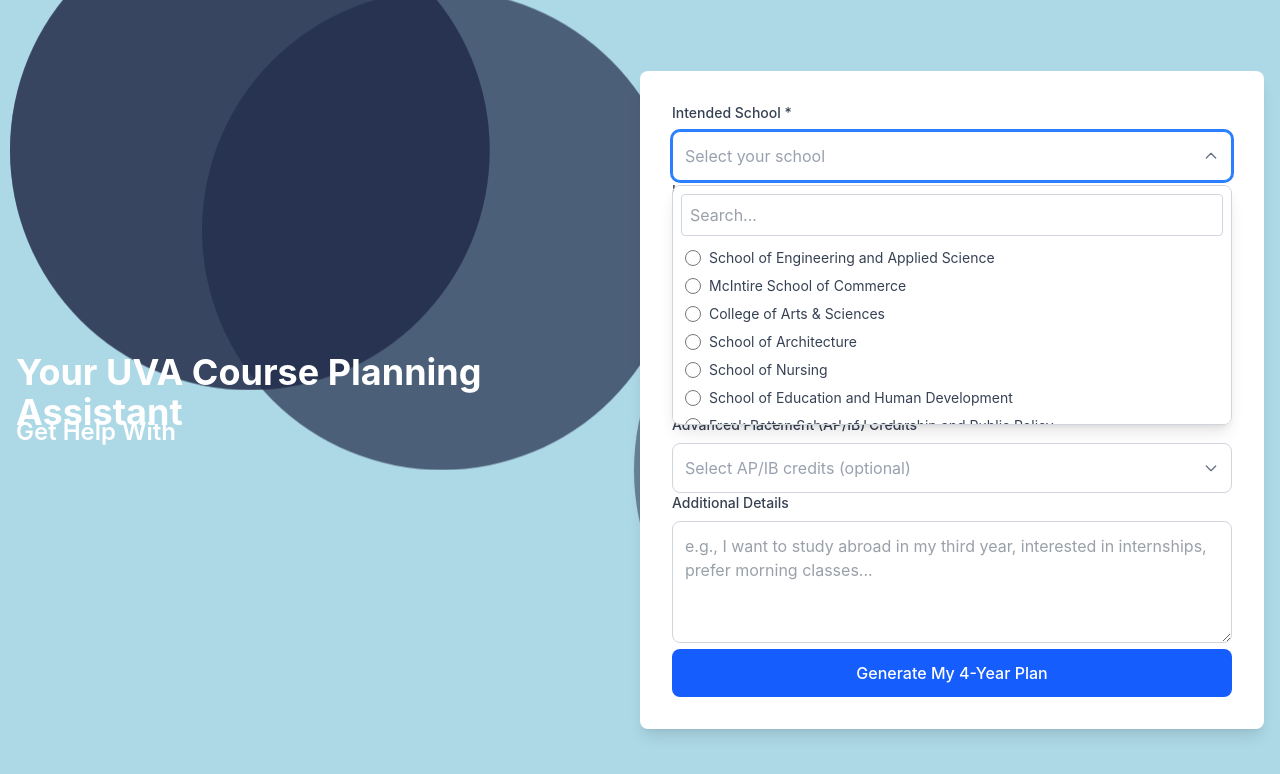
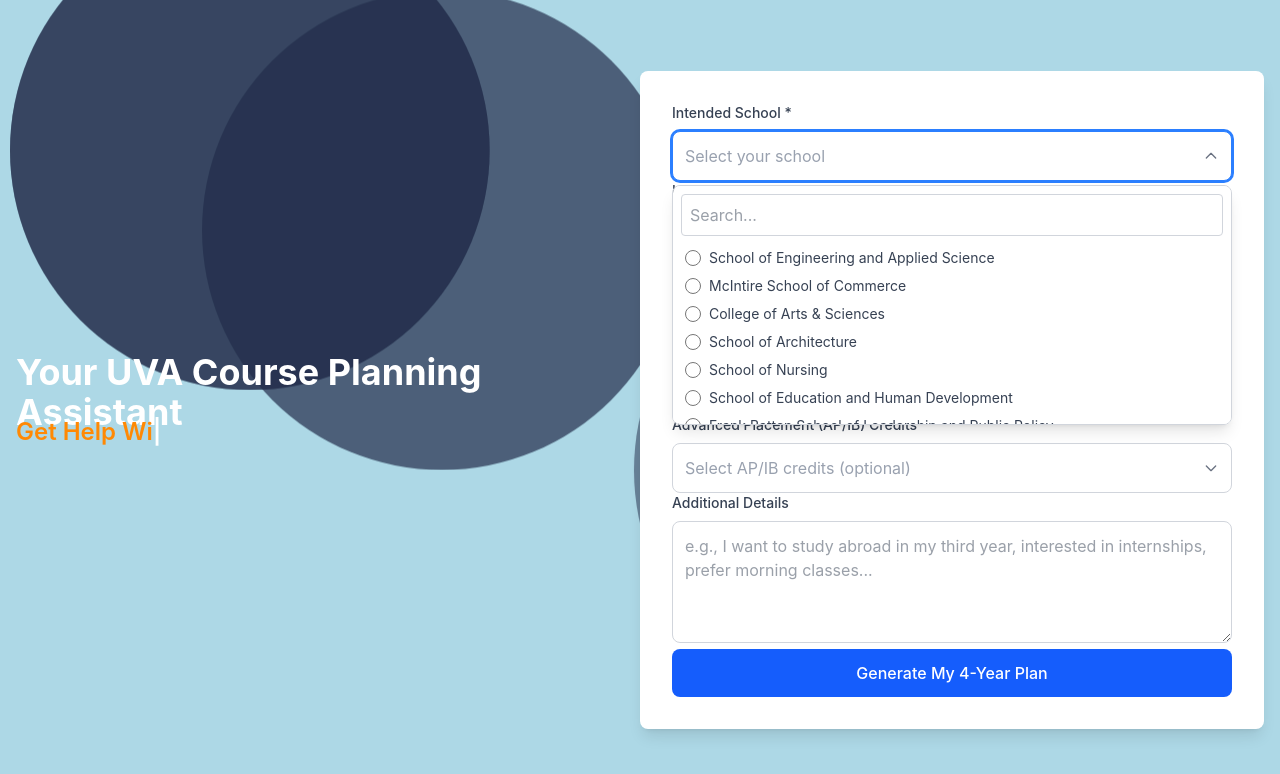
Before and after one commit to Poseidonspjs/HooHelper, a Next.js app in the folder hoos-helper/: page / in a window 1280 px wide. Both pictures are taken after a click on the button "Select your school". Shown: the top 774 px of the page. Built offline with nearby package versions, Linux system fonts and the light colour scheme.

Commit message:
Changed tagline and subtitle to continuously cycle through several subtitles

```diff
--- a/hoos-helper/src/app/page.tsx
+++ b/hoos-helper/src/app/page.tsx
@@ -184,57 +184,75 @@
   const [isLoading, setIsLoading] = useState(false);
   const [submitMessage, setSubmitMessage] = useState<{type: 'success' | 'error', text: string} | null>(null);
 
-  const [typedText, setTypedText] = useState("");
-  const [subtitleText, setSubtitleText] = useState("");
-  const [animationPhase, setAnimationPhase] = useState("typing-tagline");
+  const [typedTagline, setTypedTagline] = useState(""); // For the main tagline
+  const [typedSubtitle, setTypedSubtitle] = useState(""); // For the current subtitle
+  const [animationPhase, setAnimationPhase] = useState<
+    "typing-tagline" | "waiting-for-subtitle-start" | "typing-subtitle" | "deleting-subtitle"
+  >("typing-tagline");
+  const [currentSubtitleIndex, setCurrentSubtitleIndex] = useState(0);
 
   const tagline = "Your UVA Course Planning Assistant";
-  const subtitle = "Get Help With Your 4 Year Academic Plan";
+  const subtitles = [
+    "Get Help With Your 4 Year Academic Plan",
+    "Craft Your Ideal UVA Journey",
+    "Get Personalized Course Recommendations",
+    "Navigate Your Degree Requirements",
+    "Optimize Your Course Load",
+    "Plan for Study Abroad and Internships",
+    "Maximize Your UVA Experience"
+  ];
   const typingSpeed = 150;
   const deletingSpeed = 100;
-  const pauseTime = 2000;
+  const pauseTimeAfterTagline = 1500; // Pause after main tagline is typed
+  const pauseTimeAfterSubtitle = 1000; // Pause after subtitle is typed
 
   useEffect(() => {
     let timeoutId: NodeJS.Timeout;
 
     const handleAnimation = () => {
       switch (animationPhase) {
-        case "typing-tagline":
-          if (typedText.length < tagline.length) {
-            setTypedText(tagline.slice(0, typedText.length + 1));
+        case "typing-tagline": // Types the main tagline once
+          if (typedTagline.length < tagline.length) {
+            setTypedTagline(tagline.slice(0, typedTagline.length + 1));
           } else {
-            timeoutId = setTimeout(() => setAnimationPhase("typing-subtitle"), pauseTime / 2);
+            timeoutId = setTimeout(() => setAnimationPhase("waiting-for-subtitle-start"), pauseTimeAfterTagline);
           }
           break;
-        case "typing-subtitle":
-          if (subtitleText.length < subtitle.length) {
-            setSubtitleText(subtitle.slice(0, subtitleText.length + 1));
+
+        case "waiting-for-subtitle-start": // Brief pause before first subtitle starts
+          setAnimationPhase("typing-subtitle");
+          break;
+
+        case "typing-subtitle": // Types the current subtitle
+          const currentSubtitle = subtitles[currentSubtitleIndex];
+          if (typedSubtitle.length < currentSubtitle.length) {
+            setTypedSubtitle(currentSubtitle.slice(0, typedSubtitle.length + 1));
           } else {
-            timeoutId = setTimeout(() => setAnimationPhase("deleting-subtitle"), pauseTime);
+            timeoutId = setTimeout(() => setAnimationPhase("deleting-subtitle"), pauseTimeAfterSubtitle);
           }
           break;
-        case "deleting-subtitle":
-          if (subtitleText.length > 0) {
-            setSubtitleText(subtitleText.slice(0, subtitleText.length - 1));
+
+        case "deleting-subtitle": // Deletes the current subtitle
+          if (typedSubtitle.length > 0) {
+            setTypedSubtitle(typedSubtitle.slice(0, typedSubtitle.length - 1));
           } else {
-            setAnimationPhase("deleting-tagline");
-          }
-          break;
-        case "deleting-tagline":
-          if (typedText.length > 0) {
-            setTypedText(typedText.slice(0, typedText.length - 1));
-          } else {
-            timeoutId = setTimeout(() => setAnimationPhase("typing-tagline"), typingSpeed);
+            // Subtitle deleted, move to next one
+            setCurrentSubtitleIndex((prevIndex) => (prevIndex + 1) % subtitles.length);
+            setAnimationPhase("typing-subtitle"); // Start typing the next subtitle
           }
           break;
       }
     }
 
     const speed = animationPhase.includes("deleting") ? deletingSpeed : typingSpeed;
-    timeoutId = setTimeout(handleAnimation, speed);
+    if (animationPhase === "waiting-for-subtitle-start") {
+        timeoutId = setTimeout(handleAnimation, 0); // Immediate transition
+    } else {
+        timeoutId = setTimeout(handleAnimation, speed);
+    }
 
     return () => clearTimeout(timeoutId);
-  }, [typedText, subtitleText, animationPhase, tagline, subtitle]);
+  }, [typedTagline, typedSubtitle, animationPhase, currentSubtitleIndex, tagline, subtitles]);
 
   // Sample data - in a real app, these would come from API endpoints
   const school = [
@@ -405,11 +423,11 @@
       {/* Tagline Section */}
       <div className="w-1/2 pr-8 h-24">
         <h1 className="text-4xl font-bold text-white mb-4 h-12">
-          {typedText}
-          {(animationPhase === "typing-tagline" || animationPhase === "deleting-tagline") && <span className="animate-blink text-orange-400">|</span>}
+          {typedTagline}
+          {(animationPhase === "typing-tagline") && <span className="animate-blink text-orange-400">|</span>}
         </h1>
-        <p className="text-2xl font-semibold text-white h-8">
-          {subtitleText}{(animationPhase === "typing-subtitle" || animationPhase === "deleting-subtitle") && <span className="animate-blink text-orange-400">|</span>}
+        <p className="text-2xl font-semibold text-orange-400 h-8">
+          {typedSubtitle}{(animationPhase === "typing-subtitle" || animationPhase === "deleting-subtitle") && <span className="animate-blink text-white">|</span>}
         </p>
       </div>
 
```
Also changed, not shown: 1 other file (tests, documents, lock files or other folders).
